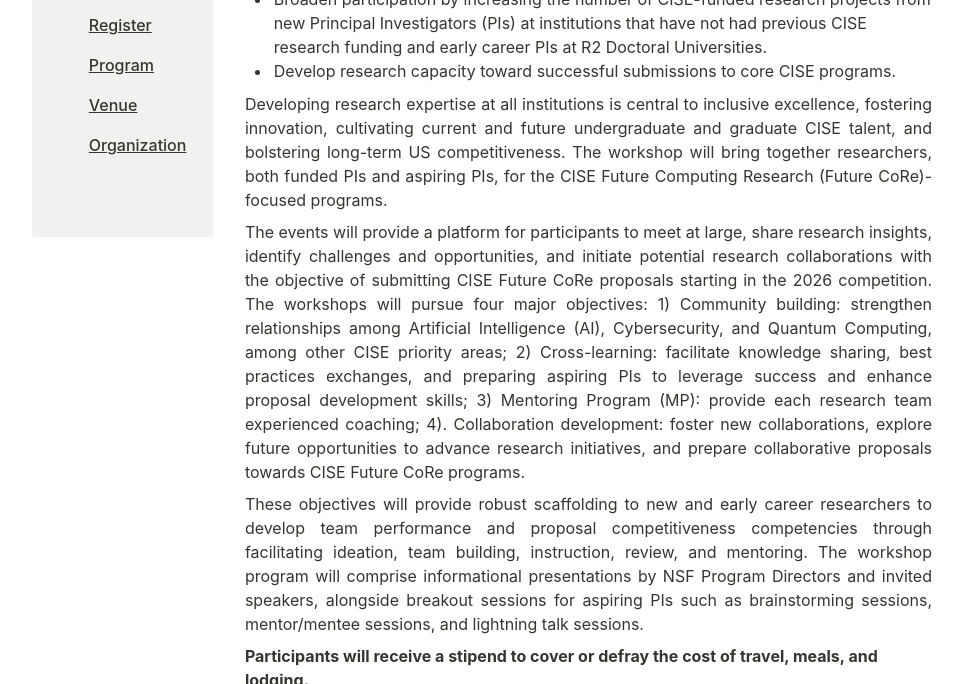
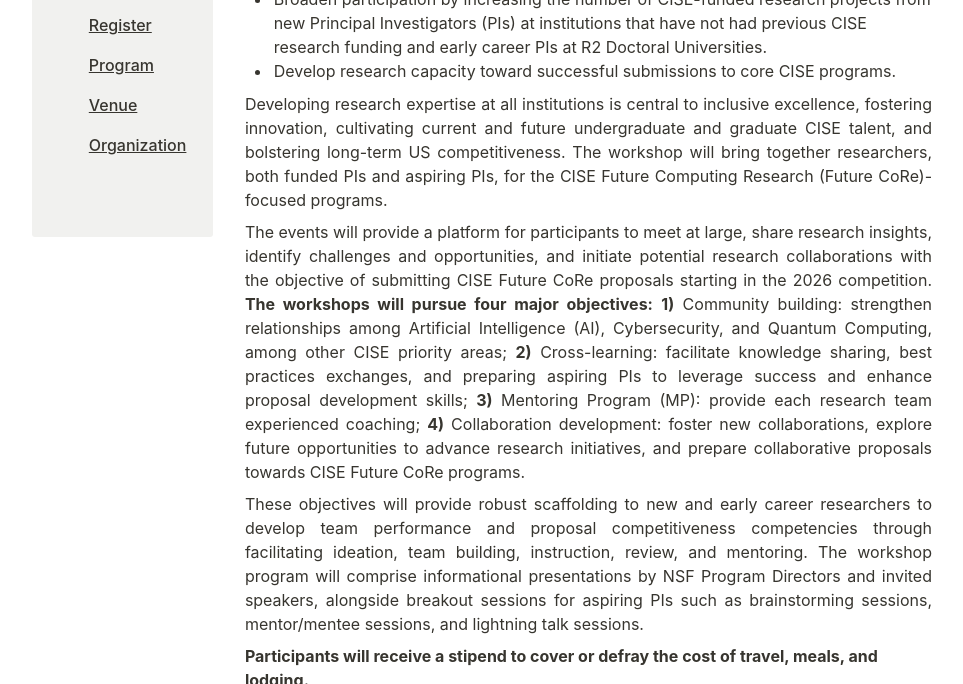
Before and after one commit to jusoto/jusoto.github.io, a plain HTML site: page cise/index.html in a window 1280 px wide. Shown: the part 560-1244 px from the top of the page, without its empty margins (158-1121 px from the left). Drawn offline with Linux system fonts and the light colour scheme.

Commit message:
Added bold to text

```diff
--- a/cise/index.html
+++ b/cise/index.html
@@ -692,7 +692,7 @@ blockquote {
 <ul><li>Broaden participation by increasing the number of CISE-funded research projects from new Principal Investigators (PIs) at institutions that have not had previous CISE research funding and early career PIs at R2 Doctoral Universities.</li>
 <li>Develop research capacity toward successful submissions to core CISE programs.</li></ul>
 <p align="justify">Developing research expertise at all institutions is central to inclusive excellence, fostering innovation, cultivating current and future undergraduate and graduate CISE talent, and bolstering long-term US competitiveness. The workshop will bring together researchers, both funded PIs and aspiring PIs, for the CISE Future Computing Research (Future CoRe)-focused programs.</p>
-<p align="justify">The events will provide a platform for participants to meet at large, share research insights, identify challenges and opportunities, and initiate potential research collaborations with the objective of submitting CISE Future CoRe proposals starting in the 2026 competition. The workshops will pursue four major objectives: 1) Community building: strengthen relationships among Artificial Intelligence (AI), Cybersecurity, and Quantum Computing, among other CISE priority areas; 2) Cross-learning: facilitate knowledge sharing, best practices exchanges, and preparing aspiring PIs to leverage success and enhance proposal development skills; 3) Mentoring Program (MP): provide each research team experienced coaching; 4). Collaboration development: foster new collaborations, explore future opportunities to advance research initiatives, and prepare collaborative proposals towards CISE Future CoRe programs.</p>
+<p align="justify">The events will provide a platform for participants to meet at large, share research insights, identify challenges and opportunities, and initiate potential research collaborations with the objective of submitting CISE Future CoRe proposals starting in the 2026 competition. <strong>The workshops will pursue four major objectives:</strong> <strong>1)</strong> Community building: strengthen relationships among Artificial Intelligence (AI), Cybersecurity, and Quantum Computing, among other CISE priority areas; <strong>2)</strong> Cross-learning: facilitate knowledge sharing, best practices exchanges, and preparing aspiring PIs to leverage success and enhance proposal development skills; <strong>3)</strong> Mentoring Program (MP): provide each research team experienced coaching; <strong>4)</strong> Collaboration development: foster new collaborations, explore future opportunities to advance research initiatives, and prepare collaborative proposals towards CISE Future CoRe programs.</p>
 <p align="justify">These objectives will provide robust scaffolding to new and early career researchers to develop team performance and proposal competitiveness competencies through facilitating ideation, team building, instruction, review, and mentoring. The workshop program will comprise informational presentations by NSF Program Directors and invited speakers, alongside breakout sessions for aspiring PIs such as brainstorming sessions, mentor/mentee sessions, and lightning talk sessions.</p>
 <p id="5e429ea1-ab35-4888-8e41-7a1a9abcd196" class=""><strong>Participants will receive a stipend to cover or defray the cost of travel, meals, and lodging.</strong></p></div></div>
 <p id="9e1cc406-f881-4f6c-96b5-ee9d2e2a1d55" class="">
```
